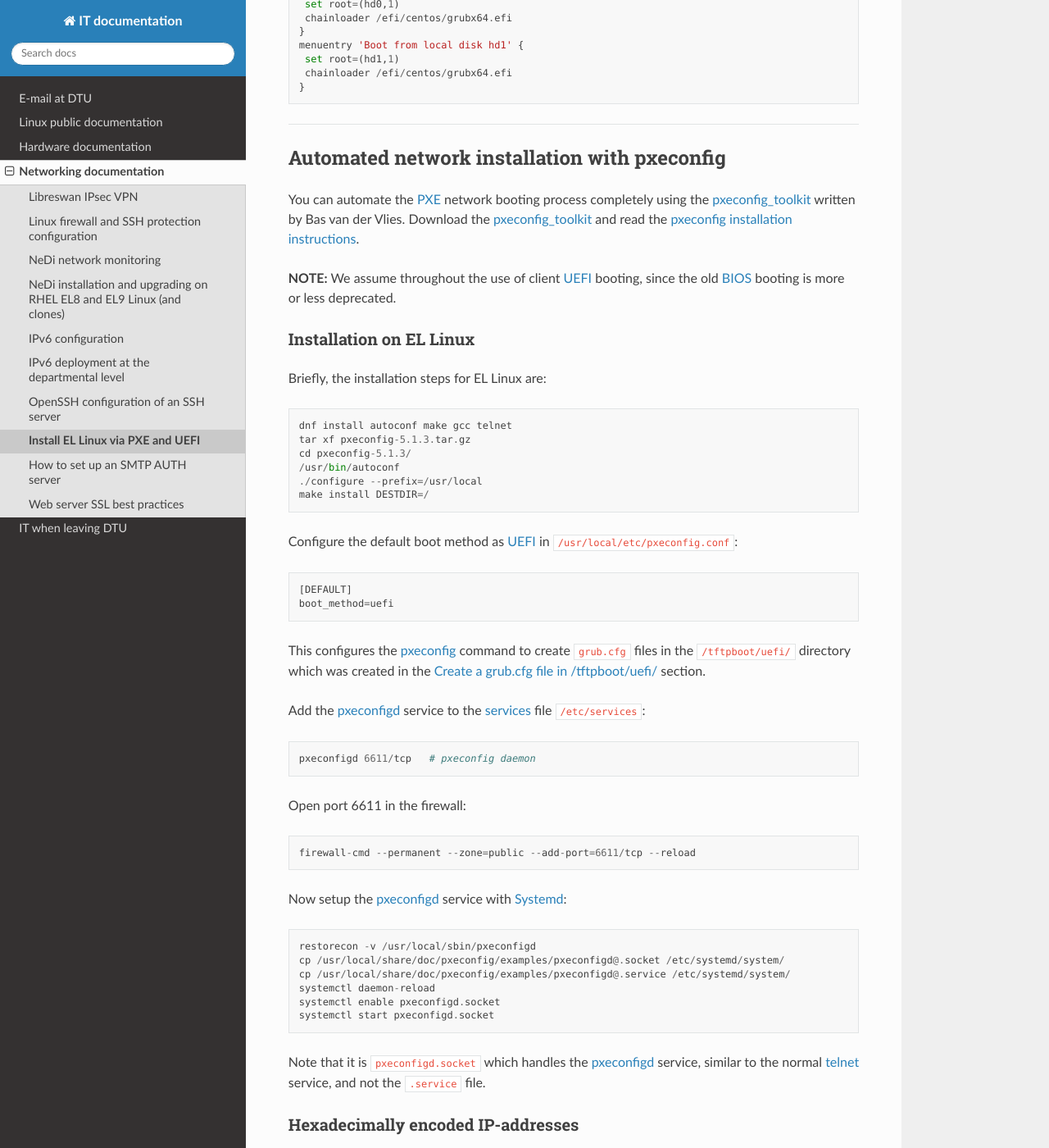
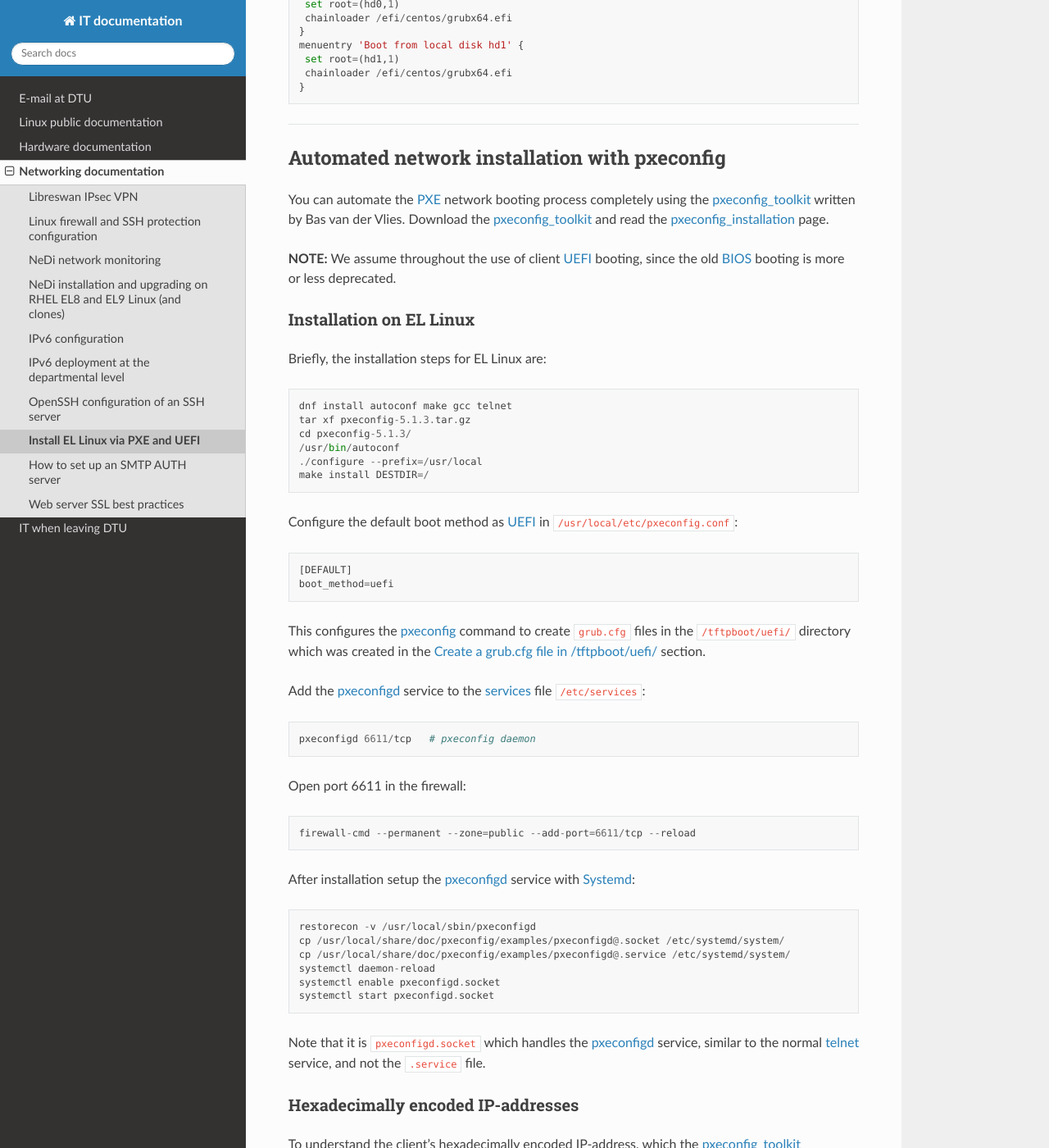
Before and after one commit to OleHolmNielsen/ITwiki, a Sphinx documentation site: the page built from docs/PXE_and_UEFI.rst, in a window 1280 px wide and 1400 px high, scrolled down 5524 px. Shown: the whole window at 82% size. Built offline with Sphinx 7.4.7 and the Read the Docs theme 3.1.0, drawn with Linux system fonts in a browser that asks for light colours.

Commit message:
Link to pxeconfig installation page

```diff
--- a/docs/PXE_and_UEFI.rst
+++ b/docs/PXE_and_UEFI.rst
@@ -251,11 +251,12 @@ Automated network installation with pxeconfig
 =============================================
 
 You can automate the PXE_ network booting process completely using the pxeconfig_toolkit_ written by Bas van der Vlies.
-Download the pxeconfig_toolkit_ and read the
-`pxeconfig installation instructions <https://gitlab.com/surfsara/pxeconfig/-/blob/master/INSTALL>`_.
+Download the pxeconfig_toolkit_ and read the pxeconfig_installation_ page.
 
 **NOTE:** We assume throughout the use of client UEFI_ booting,
 since the old BIOS_ booting is more or less deprecated.
+
+.. _pxeconfig_installation: https://gitlab.com/surfsara/pxeconfig/-/wikis/installation
 
 Installation on EL Linux
 ----------------------------
@@ -285,7 +286,7 @@ Open port 6611 in the firewall::
 
   firewall-cmd --permanent --zone=public --add-port=6611/tcp --reload
 
-Now setup the pxeconfigd_ service with Systemd_::
+After installation setup the pxeconfigd_ service with Systemd_::
 
   restorecon -v /usr/local/sbin/pxeconfigd
   cp /usr/local/share/doc/pxeconfig/examples/pxeconfigd@.socket /etc/systemd/system/
```
